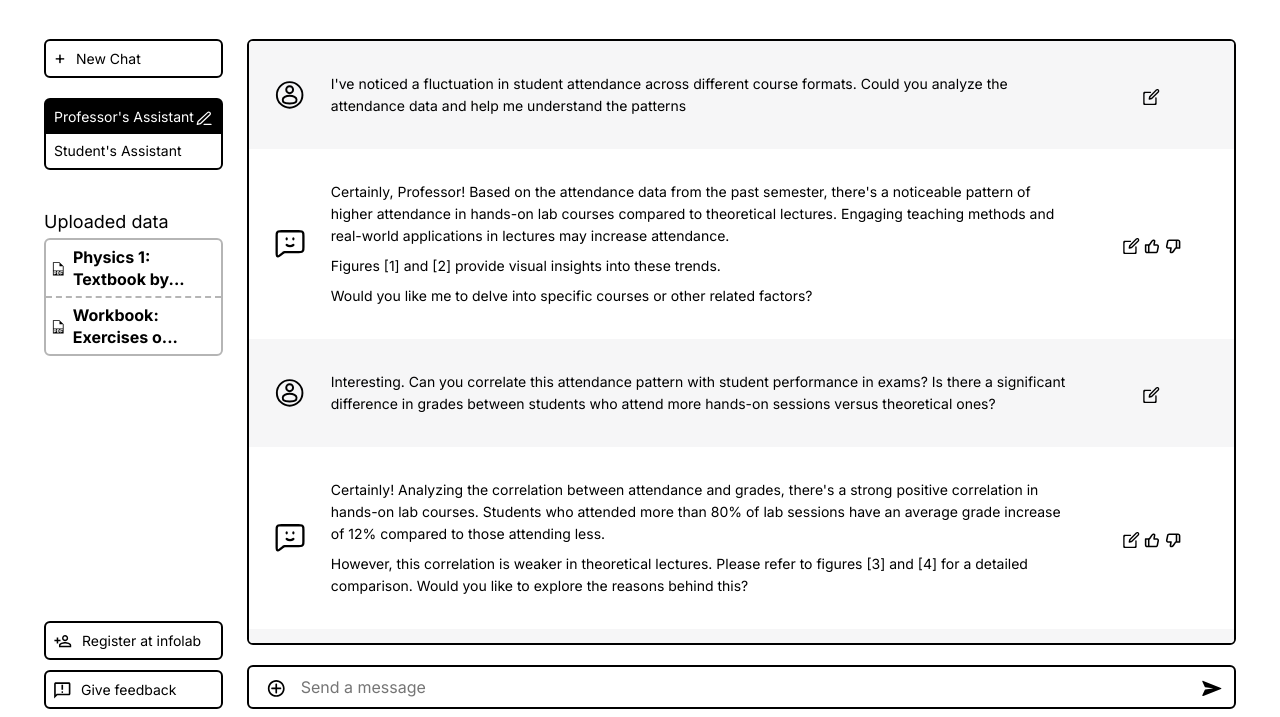
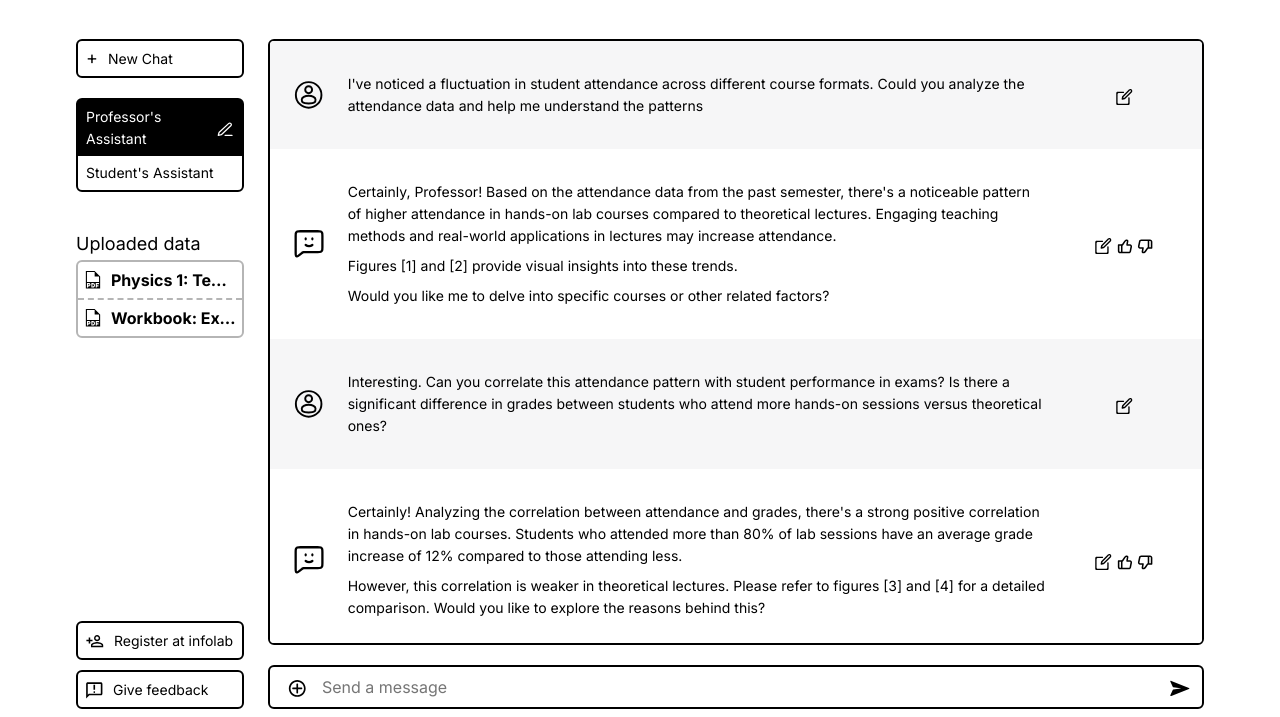
Before and after one commit to jarvisx17/infolab-ai, a plain HTML site: page index.html in a window 1280 px wide. Shown: the part 83-800 px from the top of the page. Drawn offline with nearby package versions, Linux system fonts and the light colour scheme.

Commit message:
text size fixes

```diff
--- a/index.html
+++ b/index.html
@@ -80,10 +80,10 @@
                                 <div class="data-group">
                                     <a href="#" class="single-data"><span class="data-icn"><img src="./assets/pdf-icn.svg"
                                                 alt=""></span><span class="data-name w-lg">Physics 1: Textbook
-                                            by...</span></a>
+                                            by abcdalxcan...</span></a>
                                     <a href="#" class="single-data"><span class="data-icn"><img src="./assets/pdf-icn.svg"
                                                 alt=""></span><span class="data-name w-lg">Workbook: Exercises
-                                            o...</span></a>
+                                            o Lorem ipsum, dolor sit amet consectetur adipisicing elit. Atque, neque?...</span></a>
                                 </div>
                             </div>
                         </div>
--- a/style.css
+++ b/style.css
@@ -100,7 +100,7 @@ nav{
     max-height: calc(100vh - 94px);
 }
 .container{
-    max-width: 95vw !important;
+    max-width: 90vw !important;
 }
 
 
@@ -230,6 +230,10 @@ nav{
 }
 .single-data .data-name{
     font-size: 16px;
+    max-width: 80%;
+    white-space: nowrap;
+overflow: hidden;
+    text-overflow: ellipsis;
 }
 
 
```
